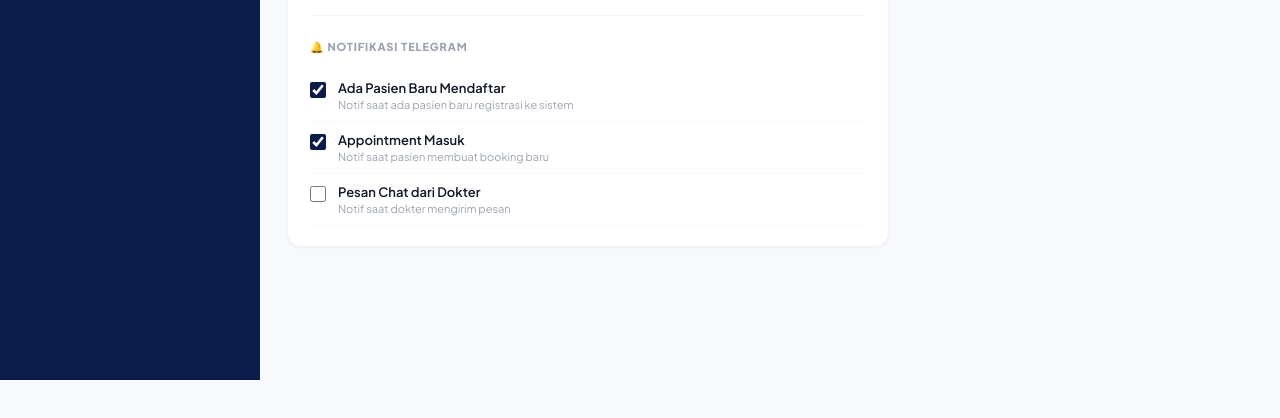
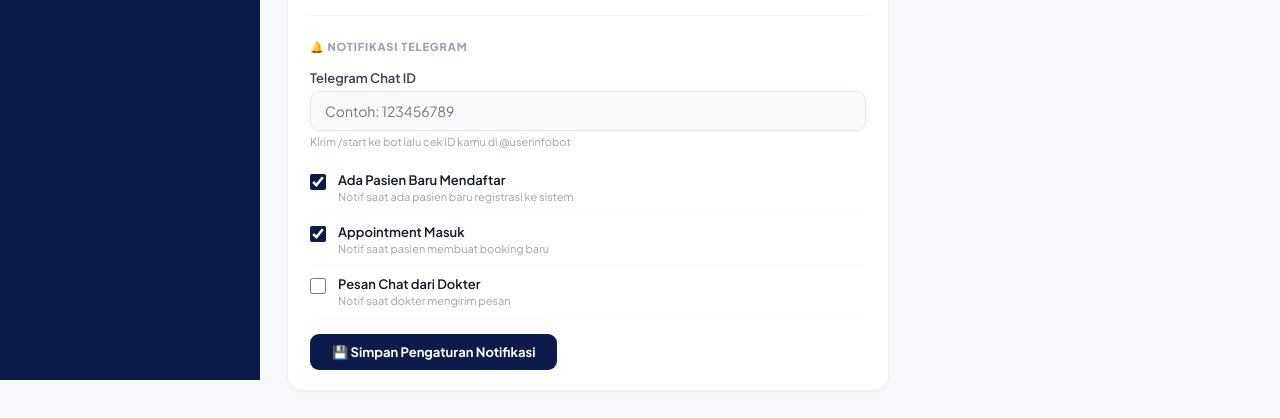
Before and after one commit to berkahyanz17/PBL_206, a React (Vite) app in the folder client/: page /admin/settings in a window 1280 px wide. Shown: the part 420-838 px from the top of the page. Before the commit the page ends 800 px from the top, so only its background shows below. Built offline with nearby package versions, Linux system fonts and the light colour scheme; no server answers; sample sign-in values are in the browser's storage.

Commit message:
Add Telegram ID and notification settings functionality

```diff
--- a/client/src/pages/admin/Settings.jsx
+++ b/client/src/pages/admin/Settings.jsx
@@ -1,4 +1,4 @@
-import { useState } from 'react';
+import { useState, useEffect } from 'react';
 import { useNavigate } from 'react-router-dom';
 import AdminSidebar from '../../components/AdminSidebar';
 import { apiFetch } from '../../utils/api';
@@ -9,19 +9,37 @@ export default function AdminSettings() {
   const [pwLama, setPwLama] = useState('');
   const [pwBaru, setPwBaru] = useState('');
   const [pwKonfirm, setPwKonfirm] = useState('');
+  const [telegramId, setTelegramId] = useState('');
   const [notif, setNotif] = useState({ pasienBaru: true, appointment: true, chatDokter: false });
   const { bellButton, popup } = useNotif('notif-admin');
+
+  useEffect(() => {
+    async function load() {
+      const res = await apiFetch('/notif-settings');
+      if (res?.success) {
+        setTelegramId(res.data.telegram_chat_id || '');
+        setNotif({ pasienBaru: !!res.data.notif_pasien_baru, appointment: !!res.data.notif_appointment, chatDokter: !!res.data.notif_chat_dokter });
+      }
+    }
+    load();
+  }, []);
 
   async function simpanPassword() {
     if (!pwLama) return alert('Masukkan password lama.');
     if (pwBaru.length < 8) return alert('Password baru minimal 8 karakter.');
     if (pwBaru !== pwKonfirm) return alert('Konfirmasi password tidak cocok.');
-    const res = await apiFetch('/admin/password', {
-      method: 'PATCH',
-      body: JSON.stringify({ pwLama, pwBaru })
-    });
+    const res = await apiFetch('/admin/password', { method: 'PATCH', body: JSON.stringify({ pwLama, pwBaru }) });
     if (res?.success) { alert('✅ Password berhasil diubah!'); setPwLama(''); setPwBaru(''); setPwKonfirm(''); }
     else alert(res?.message || 'Gagal mengubah password.');
+  }
+
+  async function simpanNotif() {
+    const res = await apiFetch('/notif-settings', {
+      method: 'PATCH',
+      body: JSON.stringify({ telegram_chat_id: telegramId, notif_pasien_baru: notif.pasienBaru, notif_appointment: notif.appointment, notif_chat_dokter: notif.chatDokter })
+    });
+    if (res?.success) alert('✅ Pengaturan notifikasi disimpan!');
+    else alert('Gagal menyimpan.');
   }
 
   function logout() { sessionStorage.clear(); navigate('/admin/login'); }
@@ -55,6 +73,12 @@ export default function AdminSettings() {
             </div>
             <div style={{ borderTop: '1px solid #F3F4F6', paddingTop: 24 }}>
               <div style={{ fontSize: 11, fontWeight: 800, textTransform: 'uppercase', letterSpacing: '0.08em', color: '#9CA3AF', marginBottom: 16 }}>🔔 Notifikasi Telegram</div>
+              <div style={{ marginBottom: 14 }}>
+                <label style={{ display: 'block', fontSize: 13, fontWeight: 600, color: '#374151', marginBottom: 5 }}>Telegram Chat ID</label>
+                <input value={telegramId} onChange={e => setTelegramId(e.target.value)} placeholder="Contoh: 123456789"
+                  style={{ width: '100%', padding: '10px 14px', border: '1.5px solid #E5E7EB', borderRadius: 9, fontSize: 14, fontFamily: 'inherit', background: '#F9FAFB', outline: 'none' }} />
+                <div style={{ fontSize: 11, color: '#9CA3AF', marginTop: 4 }}>Kirim /start ke bot lalu cek ID kamu di @userinfobot</div>
+              </div>
               {[
                 ['pasienBaru', 'Ada Pasien Baru Mendaftar', 'Notif saat ada pasien baru registrasi ke sistem'],
                 ['appointment', 'Appointment Masuk', 'Notif saat pasien membuat booking baru'],
@@ -69,6 +93,9 @@ export default function AdminSettings() {
                   </div>
                 </label>
               ))}
+              <button onClick={simpanNotif} style={{ marginTop: 16, padding: '10px 22px', background: 'var(--navy)', color: 'white', border: 'none', borderRadius: 9, fontSize: 13, fontWeight: 700, cursor: 'pointer', fontFamily: 'inherit' }}>
+                💾 Simpan Pengaturan Notifikasi
+              </button>
             </div>
           </div>
         </div>
--- a/client/src/pages/dokter/Settings.jsx
+++ b/client/src/pages/dokter/Settings.jsx
@@ -1,4 +1,4 @@
-import { useState } from 'react';
+import { useState, useEffect } from 'react';
 import { useNavigate } from 'react-router-dom';
 import DokterSidebar from '../../components/DokterSidebar';
 import { apiFetch } from '../../utils/api';
@@ -9,19 +9,37 @@ export default function DokterSettings() {
   const [pwLama, setPwLama] = useState('');
   const [pwBaru, setPwBaru] = useState('');
   const [pwKonfirm, setPwKonfirm] = useState('');
+  const [telegramId, setTelegramId] = useState('');
+  const [notif, setNotif] = useState({ chatAdmin: true, appointment: true });
   const { bellButton, popup } = useNotif('notif-dokter');
-  const [notif, setNotif] = useState({ chatAdmin: true, appointment: true });
+
+  useEffect(() => {
+    async function load() {
+      const res = await apiFetch('/notif-settings');
+      if (res?.success) {
+        setTelegramId(res.data.telegram_chat_id || '');
+        setNotif({ chatAdmin: !!res.data.notif_chat_admin, appointment: !!res.data.notif_appointment });
+      }
+    }
+    load();
+  }, []);
 
   async function simpanPassword() {
     if (!pwLama) return alert('Masukkan password lama.');
     if (pwBaru.length < 8) return alert('Password baru minimal 8 karakter.');
     if (pwBaru !== pwKonfirm) return alert('Konfirmasi password tidak cocok.');
-    const res = await apiFetch('/admin/password', {
-      method: 'PATCH',
-      body: JSON.stringify({ pwLama, pwBaru })
-    });
+    const res = await apiFetch('/dokter/password', { method: 'PATCH', body: JSON.stringify({ pwLama, pwBaru }) });
     if (res?.success) { alert('✅ Password berhasil diubah!'); setPwLama(''); setPwBaru(''); setPwKonfirm(''); }
     else alert(res?.message || 'Gagal mengubah password.');
+  }
+
+  async function simpanNotif() {
+    const res = await apiFetch('/notif-settings', {
+      method: 'PATCH',
+      body: JSON.stringify({ telegram_chat_id: telegramId, notif_chat_admin: notif.chatAdmin, notif_appointment: notif.appointment })
+    });
+    if (res?.success) alert('✅ Pengaturan notifikasi disimpan!');
+    else alert('Gagal menyimpan.');
   }
 
   function logout() { sessionStorage.clear(); navigate('/dokter/login'); }
@@ -55,6 +73,12 @@ export default function DokterSettings() {
             </div>
             <div style={{ borderTop: '1px solid #F3F4F6', paddingTop: 24 }}>
               <div style={{ fontSize: 11, fontWeight: 800, textTransform: 'uppercase', letterSpacing: '0.08em', color: '#9CA3AF', marginBottom: 16 }}>🔔 Notifikasi Telegram</div>
+              <div style={{ marginBottom: 14 }}>
+                <label style={{ display: 'block', fontSize: 13, fontWeight: 600, color: '#374151', marginBottom: 5 }}>Telegram Chat ID</label>
+                <input value={telegramId} onChange={e => setTelegramId(e.target.value)} placeholder="Contoh: 123456789"
+                  style={{ width: '100%', padding: '10px 14px', border: '1.5px solid #E5E7EB', borderRadius: 9, fontSize: 14, fontFamily: 'inherit', background: '#F9FAFB', outline: 'none' }} />
+                <div style={{ fontSize: 11, color: '#9CA3AF', marginTop: 4 }}>Kirim /start ke bot lalu cek ID kamu di @userinfobot</div>
+              </div>
               {[
                 ['chatAdmin', 'Chat Baru dari Admin', 'Notif saat admin mengirim pesan'],
                 ['appointment', 'Appointment Pasien Baru', 'Notif saat ada pasien booking ke kamu'],
@@ -68,6 +92,9 @@ export default function DokterSettings() {
                   </div>
                 </label>
               ))}
+              <button onClick={simpanNotif} style={{ marginTop: 16, padding: '10px 22px', background: 'var(--green)', color: 'white', border: 'none', borderRadius: 9, fontSize: 13, fontWeight: 700, cursor: 'pointer', fontFamily: 'inherit' }}>
+                💾 Simpan Pengaturan Notifikasi
+              </button>
             </div>
           </div>
         </div>
```
